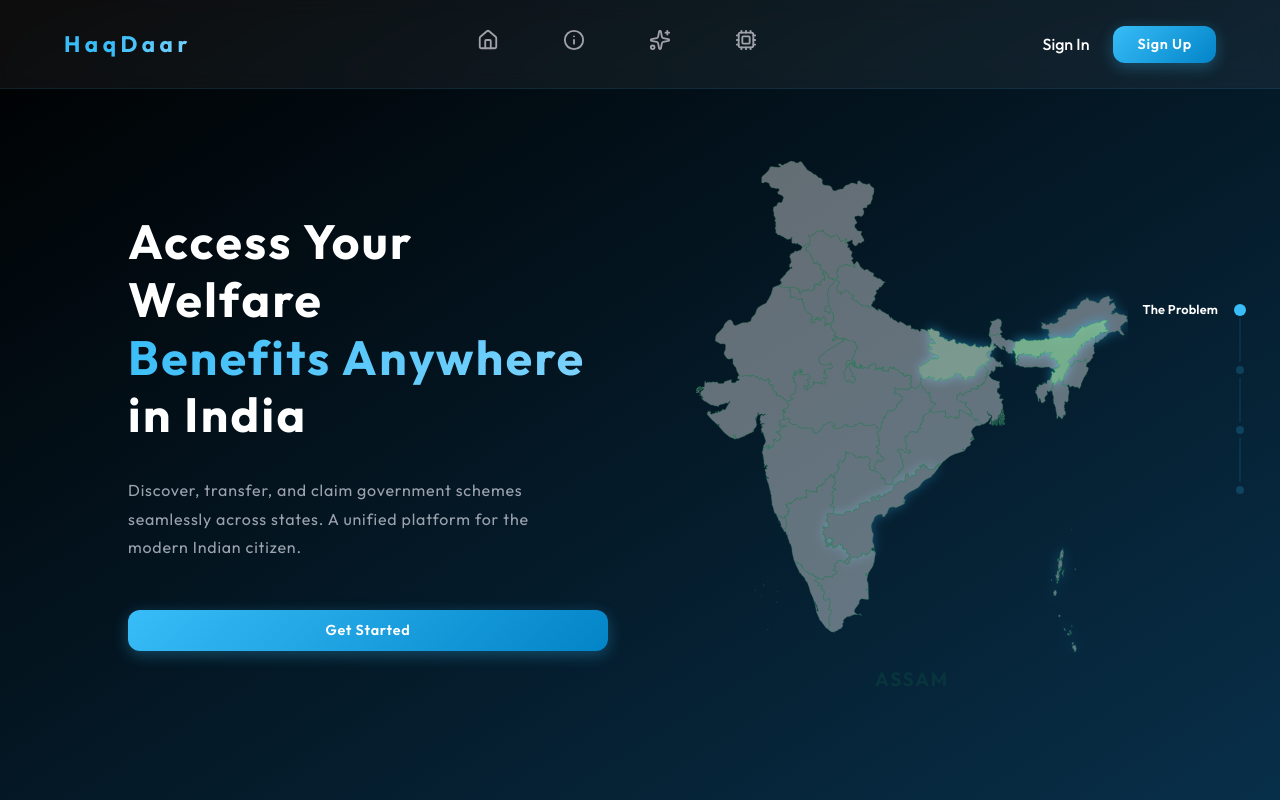
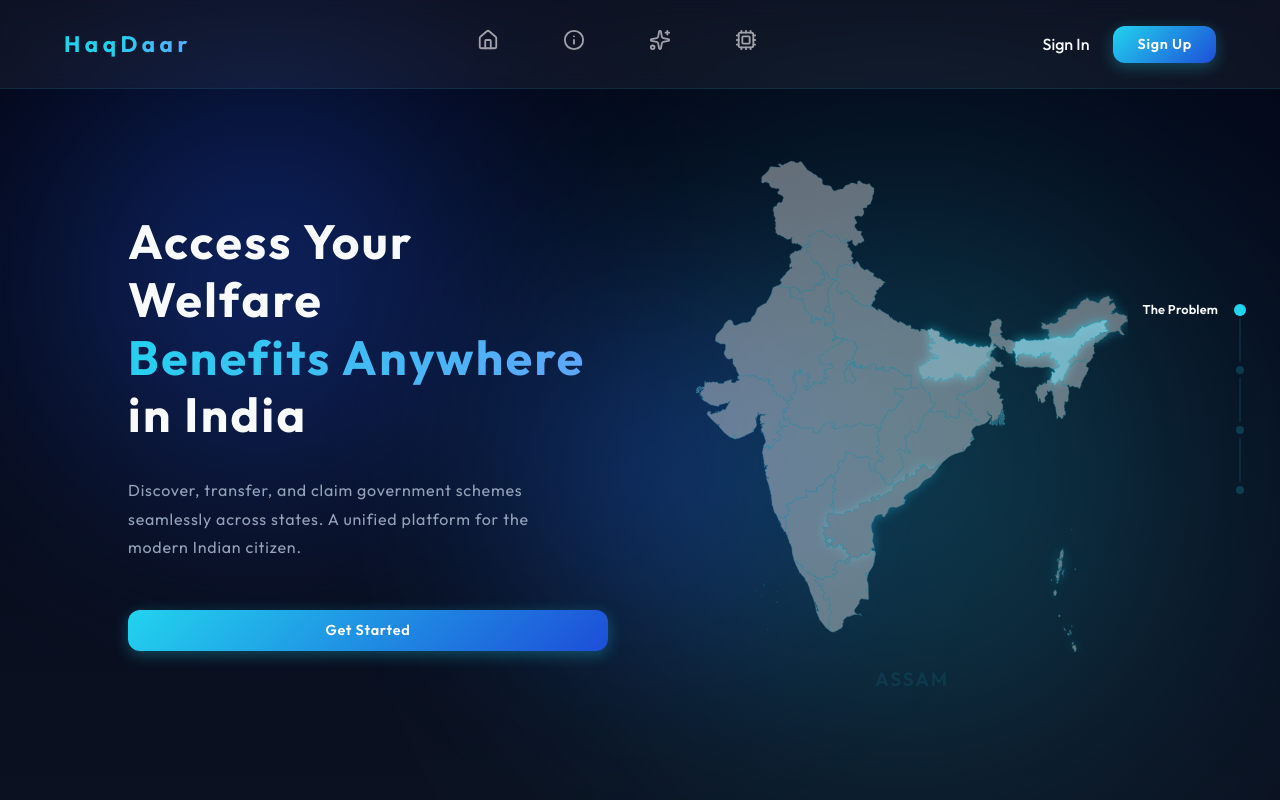
Before and after one commit to SohamB-ai/haqdar, a React (Vite) app: page / in a window 1280 px wide. Shown: the top 800 px of the page. Built offline with nearby package versions, Linux system fonts and the light colour scheme.

Commit message:
upload files

```diff
--- a/src/App.jsx
+++ b/src/App.jsx
@@ -91,7 +91,7 @@ const styles = {
   footer: {
     padding: '4rem',
     textAlign: 'center',
-    borderTop: '1px solid rgba(56, 189, 248, 0.2)',
+    borderTop: '1px solid rgba(34, 211, 238, 0.2)',
     color: 'var(--text-secondary)',
   },
   dashboard: {
--- a/src/components/AuthPages.jsx
+++ b/src/components/AuthPages.jsx
@@ -166,15 +166,15 @@ const styles = {
     display: 'flex',
     flexDirection: 'row',
     flexWrap: 'wrap', // Allows stacking on small screens
-    boxShadow: '0 25px 50px -12px rgba(0, 0, 0, 0.1)',
+    boxShadow: '0 25px 50px -12px rgba(34, 211, 238, 0.1)',
     borderRadius: '24px',
     overflow: 'hidden',
-    backgroundColor: '#111827',
+    backgroundColor: '#0F172A',
   },
   leftPane: {
     flex: '1 1 400px',
-    background: '#0B0B0B',
-    color: '#fff',
+    background: 'var(--bg-primary)',
+    color: 'var(--text-primary)',
     padding: '4rem',
     position: 'relative',
     display: 'flex',
@@ -192,25 +192,26 @@ const styles = {
   bgDecoration1: {
     width: '300px',
     height: '300px',
-    background: 'var(--accent-primary)',
+    background: 'var(--accent-secondary)', // Deep Blue
     position: 'absolute',
-    bottom: '-100px',
-    left: '-100px',
+    bottom: '-50px',
+    left: '-50px',
     borderRadius: '50%',
     zIndex: 1,
     filter: 'blur(80px)',
-    opacity: 0.4,
+    opacity: 0.5,
   },
   bgDecoration2: {
     width: '400px',
     height: '400px',
-    background: 'rgba(255, 255, 255, 0.1)',
+    background: 'var(--accent-primary)', // Neon Cyan
     position: 'absolute',
-    top: '-150px',
-    right: '-150px',
+    top: '-100px',
+    right: '-100px',
     borderRadius: '50%',
     zIndex: 1,
-    filter: 'blur(60px)',
+    filter: 'blur(90px)',
+    opacity: 0.2,
   },
   rightPane: {
     flex: '1 1 400px',
@@ -218,7 +219,7 @@ const styles = {
     display: 'flex',
     flexDirection: 'column',
     justifyContent: 'center',
-    background: '#111827',
+    background: '#0F172A',
     zIndex: 10,
   },
   headerArea: {
@@ -258,11 +259,11 @@ const styles = {
   input: {
     width: '100%',
     padding: '0.75rem 1rem',
-    border: '1px solid #374151',
+    border: '1px solid #334155',
     borderRadius: '8px',
     fontSize: '0.95rem',
-    color: '#F3F4F6',
-    backgroundColor: '#1F2937',
+    color: '#F8FAFC',
+    backgroundColor: '#1E293B',
     outline: 'none',
     transition: 'border-color 0.2s ease',
   },
--- a/src/components/Dashboard.jsx
+++ b/src/components/Dashboard.jsx
@@ -232,7 +232,7 @@ const styles = {
   header: {
     padding: '1rem 3rem',
     background: 'var(--bg-primary)',
-    borderBottom: '1px solid rgba(56, 189, 248, 0.1)',
+    borderBottom: '1px solid rgba(34, 211, 238, 0.1)',
     display: 'flex',
     justifyContent: 'space-between',
     alignItems: 'center',
@@ -270,7 +270,7 @@ const styles = {
   sidebar: {
     width: '280px',
     background: 'var(--bg-primary)',
-    borderRight: '1px solid rgba(56, 189, 248, 0.05)',
+    borderRight: '1px solid rgba(34, 211, 238, 0.05)',
     padding: '2rem',
     height: 'calc(100vh - 65px)',
     position: 'sticky',
@@ -316,7 +316,7 @@ const styles = {
     display: 'flex',
     justifyContent: 'space-between',
     alignItems: 'center',
-    background: 'rgba(56, 189, 248, 0.05)',
+    background: 'rgba(34, 211, 238, 0.05)',
     padding: '1rem 2rem',
     borderRadius: '8px',
     marginBottom: '2rem',
@@ -342,13 +342,13 @@ const styles = {
     fontSize: '1.2rem',
     fontWeight: '700',
     color: 'var(--accent-primary)',
-    borderBottom: '1px solid rgba(56, 189, 248, 0.2)',
+    borderBottom: '1px solid rgba(34, 211, 238, 0.2)',
     marginBottom: '2rem',
   },
   divider: {
     width: '1px',
     background: 'var(--accent-primary)',
-    boxShadow: '0 0 10px rgba(56, 189, 248, 0.3)',
+    boxShadow: '0 0 10px rgba(34, 211, 238, 0.3)',
   },
   gridBody: {
     display: 'flex',
@@ -366,7 +366,7 @@ const styles = {
   },
   rowDivider: {
     width: '1px',
-    background: 'rgba(56, 189, 248, 0.1)',
+    background: 'rgba(34, 211, 238, 0.1)',
   },
   card: {
     padding: '1.5rem',
@@ -382,7 +382,7 @@ const styles = {
   categoryTag: {
     fontSize: '0.7rem',
     padding: '0.2rem 0.6rem',
-    background: 'rgba(56, 189, 248, 0.05)',
+    background: 'rgba(34, 211, 238, 0.05)',
     borderRadius: '4px',
     color: 'var(--text-secondary)',
   },
@@ -480,7 +480,7 @@ const styles = {
     gap: '0.8rem',
   },
   tag: {
-    background: 'rgba(56, 189, 248, 0.1)',
+    background: 'rgba(34, 211, 238, 0.1)',
     color: 'var(--accent-primary)',
     padding: '0.5rem 1rem',
     borderRadius: '20px',
@@ -505,7 +505,7 @@ const styles = {
     alignItems: 'center',
     justifyContent: 'center',
     color: 'var(--text-secondary)',
-    border: '1px solid rgba(56, 189, 248, 0.1)',
+    border: '1px solid rgba(34, 211, 238, 0.1)',
   },
 };
 
--- a/src/components/Hero.jsx
+++ b/src/components/Hero.jsx
@@ -6,6 +6,11 @@ import CanvasCursor from './CanvasCursor';
 const Hero = ({ onGetStarted }) => {
   return (
     <section style={styles.hero}>
+      {/* Decorative Splashes */}
+      <div style={styles.splash1}></div>
+      <div style={styles.splash2}></div>
+      <div style={styles.splash3}></div>
+
       <div style={styles.left}>
         <motion.h1
           initial={{ opacity: 0, x: -50 }}
@@ -71,6 +76,8 @@ const styles = {
     display: 'flex',
     flexDirection: 'column',
     justifyContent: 'center',
+    position: 'relative',
+    zIndex: 10,
   },
   headline: {
     fontSize: '3rem',
@@ -95,6 +102,47 @@ const styles = {
   mapWrapper: {
     width: '100%',
     maxWidth: '600px',
+    position: 'relative',
+    zIndex: 10,
+  },
+  splash1: {
+    position: 'absolute',
+    top: '10%',
+    left: '5%',
+    width: '400px',
+    height: '400px',
+    background: 'var(--accent-secondary)', // Deep Blue
+    filter: 'blur(120px)',
+    opacity: 0.4,
+    borderRadius: '50%',
+    zIndex: 1,
+    pointerEvents: 'none',
+  },
+  splash2: {
+    position: 'absolute',
+    bottom: '10%',
+    right: '10%',
+    width: '500px',
+    height: '500px',
+    background: 'var(--accent-primary)', // Cyan
+    filter: 'blur(140px)',
+    opacity: 0.3,
+    borderRadius: '50%',
+    zIndex: 1,
+    pointerEvents: 'none',
+  },
+  splash3: {
+    position: 'absolute',
+    top: '40%',
+    left: '40%',
+    width: '300px',
+    height: '300px',
+    background: 'var(--accent-secondary)', // Deep Blue
+    filter: 'blur(100px)',
+    opacity: 0.35,
+    borderRadius: '50%',
+    zIndex: 1,
+    pointerEvents: 'none',
   },
 };
 
--- a/src/components/IndiaMap.jsx
+++ b/src/components/IndiaMap.jsx
@@ -23,15 +23,15 @@ const IndiaMap = () => {
           <motion.path
             key={state.id}
             d={state.d}
-            fill={index === activeStateIndex ? '#22C55E' : '#F3F4F6'}
-            stroke="#22C55E"
+            fill={index === activeStateIndex ? '#22D3EE' : '#F3F4F6'}
+            stroke="#22D3EE"
             strokeWidth="0.5"
             initial={{ opacity: 0.3 }}
             animate={{
               opacity: index === activeStateIndex ? 1 : 0.4,
-              fill: index === activeStateIndex ? '#22C55E' : '#F3F4F6',
+              fill: index === activeStateIndex ? '#22D3EE' : '#F3F4F6',
               scale: index === activeStateIndex ? 1.02 : 1,
-              filter: index === activeStateIndex ? 'drop-shadow(0 0 8px rgba(56, 189, 248, 0.8))' : 'none',
+              filter: index === activeStateIndex ? 'drop-shadow(0 0 8px rgba(34, 211, 238, 0.8))' : 'none',
             }}
             transition={{ duration: 0.8 }}
             style={{ cursor: 'pointer' }}
@@ -76,7 +76,7 @@ const styles = {
   },
   stateLabel: {
     fontSize: '1.2rem',
-    color: '#22C55E',
+    color: '#22D3EE',
     fontWeight: '600',
     letterSpacing: '0.1em',
     textTransform: 'uppercase',
--- a/src/components/InputPanel.jsx
+++ b/src/components/InputPanel.jsx
@@ -58,8 +58,8 @@ const InputPanel = ({ onComplete }) => {
                 onClick={() => setFormData({ ...formData, occupation: occ.name })}
                 style={{
                   ...styles.iconCard,
-                  borderColor: formData.occupation === occ.name ? '#22C55E' : 'rgba(56, 189, 248, 0.1)',
-                  background: formData.occupation === occ.name ? 'rgba(56, 189, 248, 0.1)' : 'var(--bg-primary)',
+                  borderColor: formData.occupation === occ.name ? '#22D3EE' : 'rgba(34, 211, 238, 0.1)',
+                  background: formData.occupation === occ.name ? 'rgba(34, 211, 238, 0.1)' : 'var(--bg-primary)',
                 }}
               >
                 <div style={styles.iconBox}>{occ.icon}</div>
@@ -78,7 +78,7 @@ const InputPanel = ({ onComplete }) => {
                 onClick={() => setFormData({ ...formData, income: r })}
                 style={{
                   ...styles.optionBtn,
-                   background: formData.income === r ? '#22C55E' : 'rgba(56, 189, 248, 0.05)',
+                   background: formData.income === r ? '#22D3EE' : 'rgba(34, 211, 238, 0.05)',
                    color: formData.income === r ? '#FFFFFF' : 'var(--text-primary)',
                 }}
               >
@@ -105,8 +105,8 @@ const InputPanel = ({ onComplete }) => {
               >
                 <div style={{
                   ...styles.checkbox,
-                  background: formData.docs?.includes(doc) ? '#22C55E' : 'transparent',
-                  borderColor: '#22C55E'
+                  background: formData.docs?.includes(doc) ? '#22D3EE' : 'transparent',
+                  borderColor: '#22D3EE'
                 }}>
                   {formData.docs?.includes(doc) && <Check size={14} color="#FFFFFF" />}
                 </div>
@@ -224,7 +224,7 @@ const styles = {
   },
   select: {
     background: 'var(--bg-primary)',
-    border: '1px solid rgba(56, 189, 248, 0.2)',
+    border: '1px solid rgba(34, 211, 238, 0.2)',
     padding: '1rem',
     color: 'var(--text-primary)',
     borderRadius: '4px',
@@ -247,7 +247,7 @@ const styles = {
     transition: 'all 0.3s ease',
   },
   iconBox: {
-    color: '#22C55E',
+    color: '#22D3EE',
   },
   buttonGrid: {
     display: 'flex',
@@ -270,11 +270,11 @@ const styles = {
     display: 'flex',
     alignItems: 'center',
     gap: '1rem',
-    background: 'rgba(56, 189, 248, 0.05)',
+    background: 'rgba(34, 211, 238, 0.05)',
     padding: '1rem',
     borderRadius: '8px',
     cursor: 'pointer',
-    border: '1px solid rgba(56, 189, 248, 0.1)',
+    border: '1px solid rgba(34, 211, 238, 0.1)',
   },
   checkbox: {
     width: '20px',
--- a/src/components/Navbar.jsx
+++ b/src/components/Navbar.jsx
@@ -11,7 +11,7 @@ const Navbar = ({ onNavigate }) => {
 
       <div style={styles.centerIcons}>
         <motion.div
-          whileHover={{ scale: 1.2, color: '#22C55E' }}
+          whileHover={{ scale: 1.2, color: '#22D3EE' }}
           style={styles.iconWrapper}
           onClick={() => {
             if (window.location.pathname !== '/') onNavigate('landing');
@@ -21,7 +21,7 @@ const Navbar = ({ onNavigate }) => {
           <Home size={22} />
         </motion.div>
         <motion.div
-          whileHover={{ scale: 1.2, color: '#22C55E' }}
+          whileHover={{ scale: 1.2, color: '#22D3EE' }}
           style={styles.iconWrapper}
           onClick={() => {
             const el = document.getElementById('problem');
@@ -31,7 +31,7 @@ const Navbar = ({ onNavigate }) => {
           <Info size={22} />
         </motion.div>
         <motion.div
-          whileHover={{ scale: 1.2, color: '#22C55E' }}
+          whileHover={{ scale: 1.2, color: '#22D3EE' }}
           style={styles.iconWrapper}
           onClick={() => {
             const el = document.getElementById('how-it-works');
@@ -41,7 +41,7 @@ const Navbar = ({ onNavigate }) => {
           <Sparkles size={22} />
         </motion.div>
         <motion.div
-          whileHover={{ scale: 1.2, color: '#22C55E' }}
+          whileHover={{ scale: 1.2, color: '#22D3EE' }}
           style={styles.iconWrapper}
           onClick={() => {
             const el = document.getElementById('tech-stack');
@@ -72,7 +72,7 @@ const styles = {
     top: 0,
     width: '100%',
     zIndex: 1000,
-    borderBottom: '1px solid rgba(56, 189, 248, 0.1)',
+    borderBottom: '1px solid rgba(34, 211, 238, 0.1)',
   },
   logo: {
     fontSize: '1.4rem',
--- a/src/components/ProblemSolution.jsx
+++ b/src/components/ProblemSolution.jsx
@@ -50,13 +50,6 @@ const ProblemSolution = () => {
             <li>Government systems are fragmented and not interconnected.</li>
             <li>Lack of awareness leads to millions in unclaimed benefits.</li>
           </motion.ul>
-        </div>
-        <div style={styles.visual}>
-          <motion.div
-            animate={{ scale: [1, 1.05, 1], opacity: [0.5, 0.8, 0.5] }}
-            transition={{ duration: 4, repeat: Infinity }}
-            style={styles.abstractCircle}
-          />
         </div>
       </section>
 
@@ -122,18 +115,6 @@ const styles = {
     gap: '2rem',
     lineHeight: '1.8',
   },
-  visual: {
-    flex: 1,
-    display: 'flex',
-    justifyContent: 'center',
-  },
-  abstractCircle: {
-    width: '300px',
-    height: '300px',
-    borderRadius: '50%',
-    border: '2px solid #22C55E',
-    boxShadow: '0 0 50px rgba(56, 189, 248, 0.2)',
-  },
   grid: {
     display: 'grid',
     gridTemplateColumns: 'repeat(auto-fit, minmax(250px, 1fr))',
@@ -146,11 +127,11 @@ const styles = {
     alignItems: 'center',
   },
   iconBox: {
-    color: '#22C55E',
+    color: '#22D3EE',
     marginBottom: '1.5rem',
     padding: '1rem',
     borderRadius: '12px',
-    background: 'rgba(56, 189, 248, 0.05)',
+    background: 'rgba(34, 211, 238, 0.05)',
   },
   cardTitle: {
     fontSize: '1.2rem',
--- a/src/components/ScrollCheckpoints.jsx
+++ b/src/components/ScrollCheckpoints.jsx
@@ -61,7 +61,7 @@ const ScrollCheckpoints = () => {
                 <motion.div
                   animate={{
                     scale: isActive ? 1.5 : 1,
-                    backgroundColor: isActive ? 'var(--accent-primary)' : 'rgba(56, 189, 248, 0.2)',
+                    backgroundColor: isActive ? 'var(--accent-primary)' : 'rgba(34, 211, 238, 0.2)',
                   }}
                   transition={{ duration: 0.3 }}
                   style={styles.dot}
@@ -126,7 +126,7 @@ const styles = {
     width: '8px',
     height: '8px',
     borderRadius: '50%',
-    backgroundColor: 'rgba(56, 189, 248, 0.2)',
+    backgroundColor: 'rgba(34, 211, 238, 0.2)',
   },
   line: {
     position: 'absolute',
@@ -134,7 +134,7 @@ const styles = {
     top: '38px', // Starts after the dot (height/2 + dot/2)
     height: '44px', // connects to the next dot
     width: '2px',
-    backgroundColor: 'rgba(56, 189, 248, 0.1)',
+    backgroundColor: 'rgba(34, 211, 238, 0.1)',
   },
 };
 
--- a/src/components/Sections.jsx
+++ b/src/components/Sections.jsx
@@ -103,7 +103,7 @@ const styles = {
   stepNum: {
     fontSize: '3rem',
     fontWeight: '800',
-    color: 'rgba(56, 189, 248, 0.1)',
+    color: 'rgba(34, 211, 238, 0.1)',
     marginBottom: '-1.5rem',
     zIndex: 0,
   },
@@ -125,7 +125,7 @@ const styles = {
     right: '-1.5rem',
     width: '3rem',
     height: '1px',
-    background: 'rgba(56, 189, 248, 0.2)',
+    background: 'rgba(34, 211, 238, 0.2)',
   },
   techGrid: {
     display: 'grid',
@@ -137,12 +137,12 @@ const styles = {
     background: 'var(--glass-bg)',
     padding: '2rem',
     borderRadius: '12px',
-    border: '1px solid rgba(56, 189, 248, 0.1)',
+    border: '1px solid rgba(34, 211, 238, 0.1)',
   },
   techCategory: {
     fontSize: '1.2rem',
     marginBottom: '1.5rem',
-    color: '#22C55E',
+    color: '#22D3EE',
   },
   tags: {
     display: 'flex',
@@ -151,7 +151,7 @@ const styles = {
     justifyContent: 'center',
   },
   tag: {
-    background: 'rgba(56, 189, 248, 0.05)',
+    background: 'rgba(34, 211, 238, 0.05)',
     padding: '0.4rem 1rem',
     borderRadius: '20px',
     fontSize: '0.9rem',
--- a/src/index.css
+++ b/src/index.css
@@ -1,20 +1,20 @@
 @import url('https://fonts.googleapis.com/css2?family=Outfit:wght@300;400;500;600;700;800&display=swap');
 
 :root {
-  --bg-primary: #000000;
-  --bg-secondary: rgba(0, 0, 0, 0.8);
-  --accent-primary: #38BDF8;
-  --accent-secondary: #0284C7;
-  --accent-light: rgba(56, 189, 248, 0.1);
-  --text-primary: #FFFFFF;
-  --text-secondary: #9CA3AF;
-  --glass-bg: rgba(20, 20, 20, 0.7);
-  --glass-border: rgba(56, 189, 248, 0.2);
-  --glass-shadow: 0 8px 32px rgba(56, 189, 248, 0.1);
+  --bg-primary: #020617;
+  --bg-secondary: #0F172A;
+  --accent-primary: #22D3EE;
+  --accent-secondary: #1D4ED8;
+  --accent-light: rgba(34, 211, 238, 0.1);
+  --text-primary: #F8FAFC;
+  --text-secondary: #94A3B8;
+  --glass-bg: rgba(15, 23, 42, 0.7);
+  --glass-border: rgba(34, 211, 238, 0.2);
+  --glass-shadow: 0 8px 32px rgba(34, 211, 238, 0.1);
   --font-main: 'Outfit', sans-serif;
-  --gradient-bg: linear-gradient(to bottom right, #000000 0%, #082F49 100%);
-  --gradient-accent: linear-gradient(135deg, #38BDF8 0%, #0284C7 100%);
-  --gradient-text: linear-gradient(135deg, #38BDF8, #7DD3FC);
+  --gradient-bg: linear-gradient(to bottom, #020617 0%, #0B1120 100%);
+  --gradient-accent: linear-gradient(135deg, #22D3EE 0%, #1D4ED8 100%);
+  --gradient-text: linear-gradient(135deg, #22D3EE, #60A5FA);
   --letter-spacing-lg: 0.05em;
   --letter-spacing-sm: 0.01em;
 }
@@ -66,7 +66,7 @@ button {
 }
 
 .gold-glow {
-  text-shadow: 0 0 20px rgba(56, 189, 248, 0.3);
+  text-shadow: 0 0 20px rgba(34, 211, 238, 0.3);
 }
 
 .gold-border {
@@ -81,14 +81,14 @@ button {
   font-weight: 600;
   font-size: 0.9rem;
   letter-spacing: 0.05em;
-  box-shadow: 0 4px 15px rgba(56, 189, 248, 0.3);
+  box-shadow: 0 4px 15px rgba(34, 211, 238, 0.3);
   border: none;
   cursor: pointer;
   transition: all 0.3s ease;
 }
 
 .gold-button:hover {
-  box-shadow: 0 6px 25px rgba(56, 189, 248, 0.5);
+  box-shadow: 0 6px 25px rgba(34, 211, 238, 0.5);
   transform: translateY(-2px);
   filter: brightness(1.05);
 }
@@ -105,8 +105,8 @@ button {
 }
 
 .card:hover {
-  border-color: rgba(56, 189, 248, 0.4);
-  box-shadow: 0 8px 40px rgba(56, 189, 248, 0.15);
+  border-color: rgba(34, 211, 238, 0.4);
+  box-shadow: 0 8px 40px rgba(34, 211, 238, 0.15);
   transform: translateY(-2px);
 }
 
@@ -132,16 +132,16 @@ button {
 }
 
 ::-webkit-scrollbar-track {
-  background: rgba(56, 189, 248, 0.05);
+  background: rgba(34, 211, 238, 0.05);
 }
 
 ::-webkit-scrollbar-thumb {
-  background: rgba(56, 189, 248, 0.3);
+  background: rgba(34, 211, 238, 0.3);
   border-radius: 4px;
 }
 
 ::-webkit-scrollbar-thumb:hover {
-  background: rgba(56, 189, 248, 0.5);
+  background: rgba(34, 211, 238, 0.5);
 }
 
 /* Lenis Smooth Scroll */
```
Also changed, not shown: src/components/CanvasCursor.jsx (+5 -5 lines).
